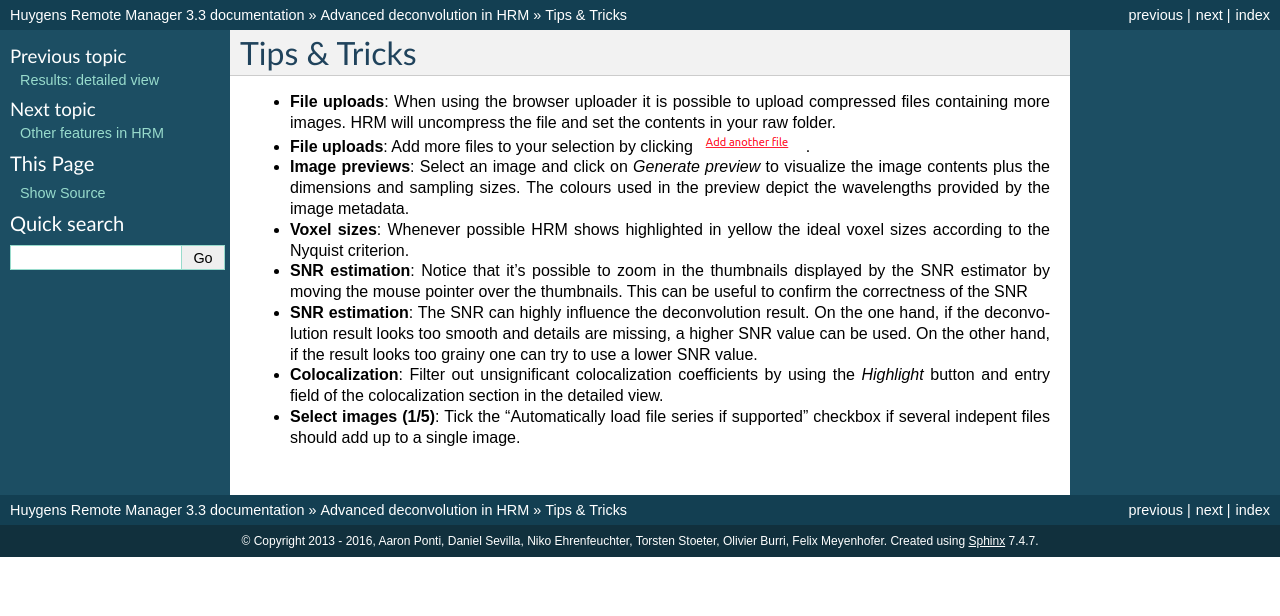
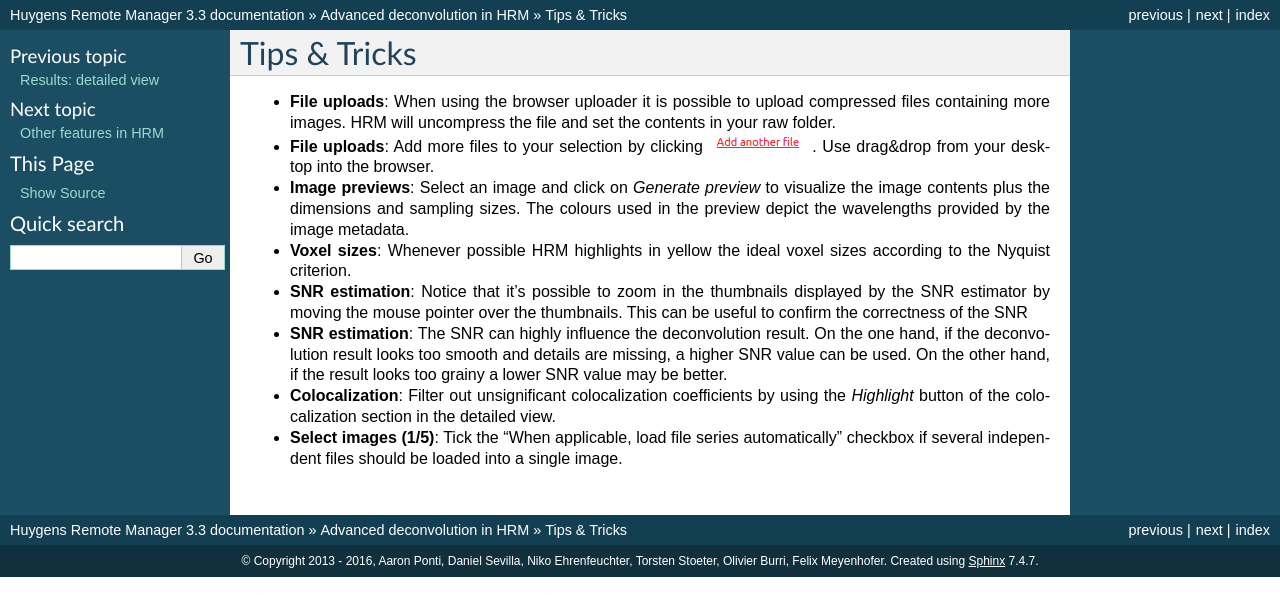
Before and after one commit to aarpon/hrm_docs, a Sphinx documentation site: the page built from docs/user/tipstricks_advanced.rst, in a window 1280 px wide. Shown: the top 616 px of the page. Built offline with Sphinx 7.4.7, drawn with Linux system fonts in a browser that asks for light colours.

Commit message:
Corrections in 'Tips & Tricks'.

```diff
--- a/docs/user/tipstricks_advanced.rst
+++ b/docs/user/tipstricks_advanced.rst
@@ -11,14 +11,14 @@ Tips & Tricks
   set the contents in your raw folder.
 
 * **File uploads**: Add more files to your selection by clicking
-  |AddOtherFileLink| .
+  |AddOtherFileLink|. Use drag&drop from your desktop into the browser.
 
 * **Image previews**: Select an image and click on `Generate preview` to
   visualize the image contents plus the dimensions and sampling sizes. The
   colours used in the preview depict the wavelengths provided by the image
   metadata.
 
-* **Voxel sizes**: Whenever possible HRM shows highlighted in yellow the
+* **Voxel sizes**: Whenever possible HRM highlights in yellow the
   ideal voxel sizes according to the Nyquist criterion.
 
 * **SNR estimation**: Notice that it's possible to zoom in the thumbnails
@@ -28,11 +28,12 @@ Tips & Tricks
 * **SNR estimation**: The SNR can highly influence the deconvolution result.
   On the one hand, if the deconvolution result looks too smooth and details
   are missing, a higher SNR value can be used. On the other hand, if the
-  result looks too grainy one can try to use a lower SNR value.
+  result looks too grainy a lower SNR value may be better.
 
 * **Colocalization**: Filter out unsignificant colocalization coefficients
-  by using the `Highlight` button and entry field of the  colocalization
-  section in the detailed view.
+  by using the `Highlight` button of the  colocalization section in the
+  detailed view.
 
-* **Select images (1/5)**: Tick the "Automatically load file series if
-  supported" checkbox if several indepent files should add up to a single image.
+* **Select images (1/5)**: Tick the "When applicable, load file series
+  automatically" checkbox if several independent files should be loaded into
+  a single image.
```
